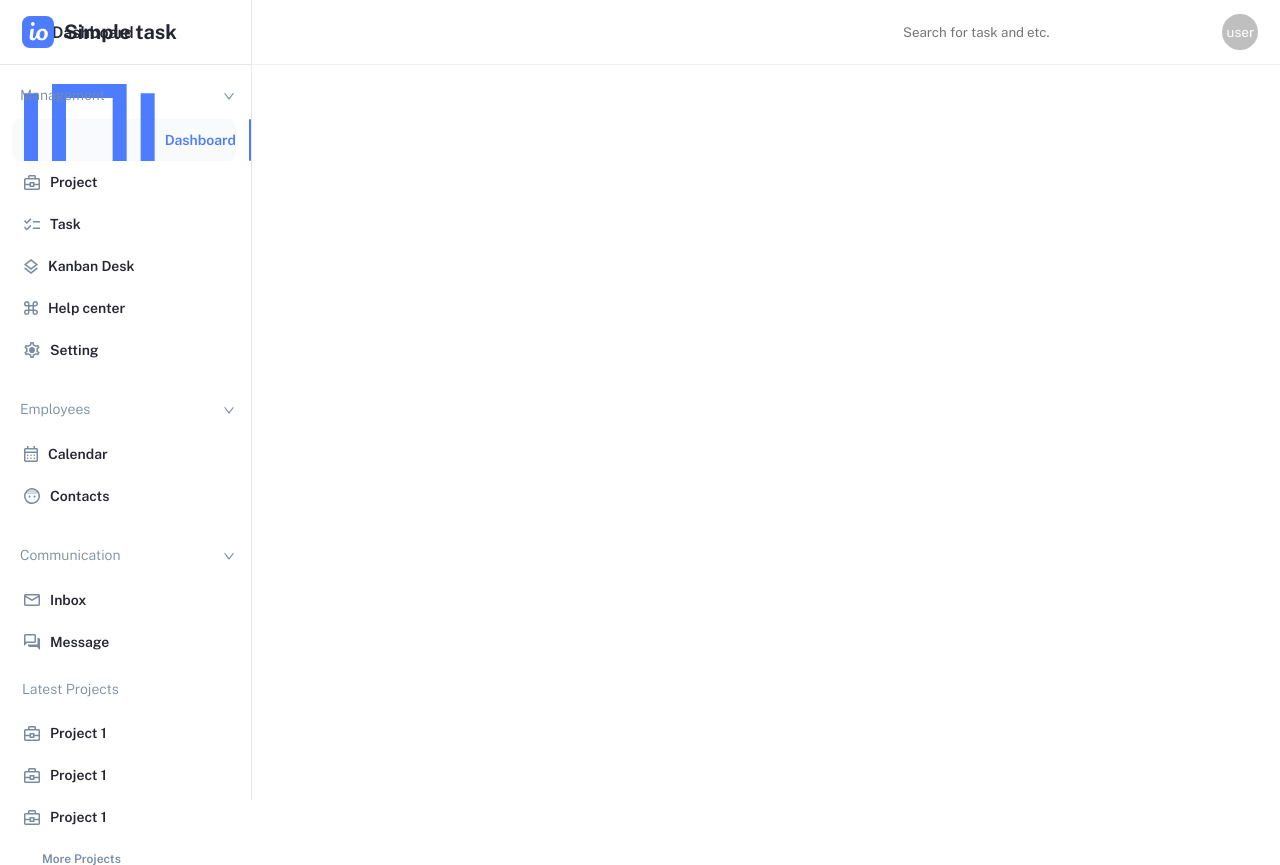
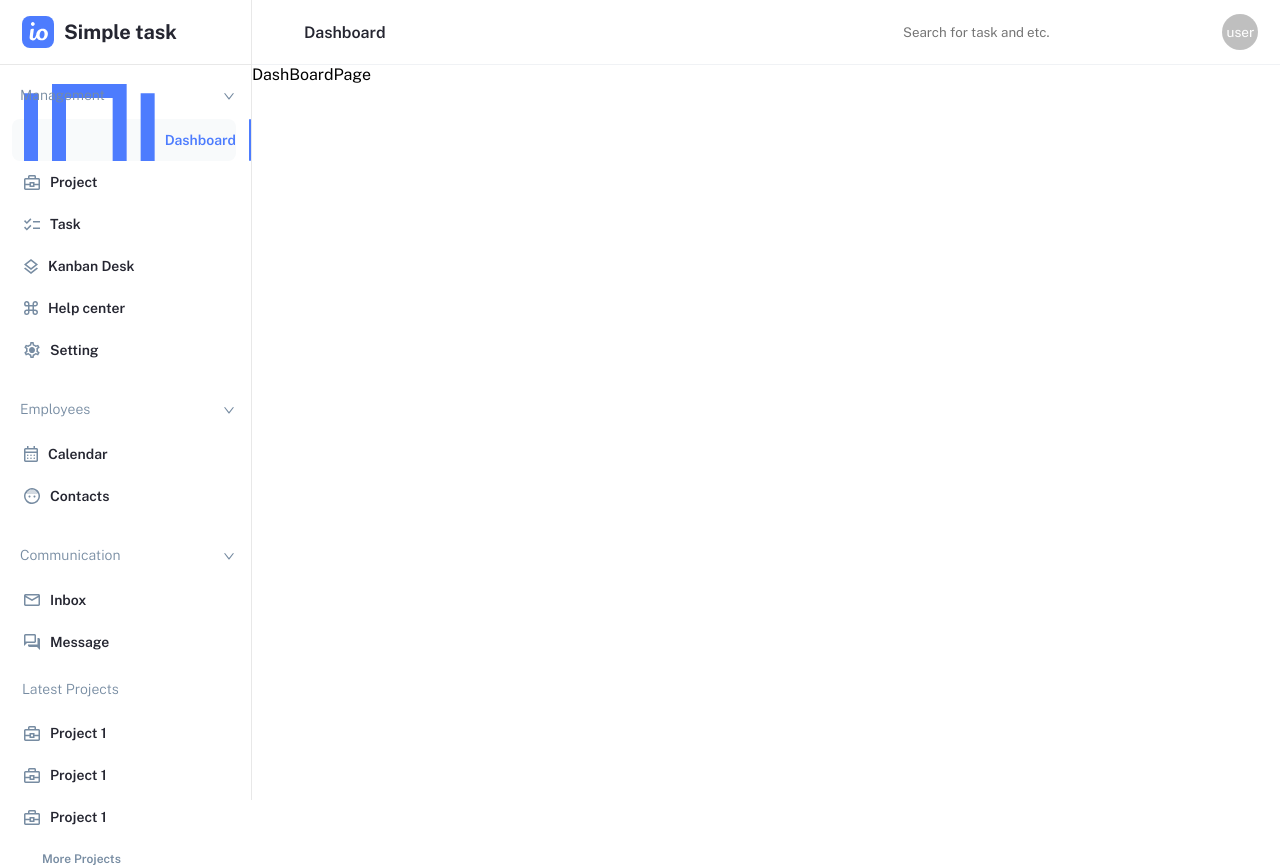
Before and after one commit to Vantan22/simple-task-react, a React (Vite) app: page / in a window 1280 px wide. Before the commit the page ends 800 px from the top, so only its background shows below. Built offline with nearby package versions, Linux system fonts and the light colour scheme; sample sign-in values are in the browser's storage.

Commit message:
add header

```diff
--- a/src/App.jsx
+++ b/src/App.jsx
@@ -6,6 +6,7 @@ import NewPasswordPage from '@pages/NewPasswordPage/index.jsx'
 import RecoveryPage from '@pages/RecoveryPage/index.jsx'
 import HomeLayout from '@layouts/HomeLayout/index.jsx'
 import ProjectPage from '@pages/ProjectPage/index.jsx'
+import DashBoardPage from '@pages/DashBoardPage/index.jsx'
 
 function App() {
   return (
@@ -16,6 +17,7 @@ function App() {
       <Route path="/recovery" element={<RecoveryPage />} />
       <Route path="/new-password" element={<NewPasswordPage />} />
       <Route path="/" element={<HomeLayout />}>
+        <Route index element={<DashBoardPage />} />
         <Route path="/project" element={<ProjectPage />} />
         {/*<Route exact path="/" element={<LoginPage />} />*/}
       </Route>
--- a/src/components/common/SideBar/containts/menuItem.js
+++ b/src/components/common/SideBar/containts/menuItem.js
@@ -6,7 +6,7 @@ export const menuItems = [
       {
         key: 'DASHBOARD',
         content: 'Dashboard',
-        to: '/dashboard',
+        to: '/',
         icon: 'dashboard',
       },
       {
@@ -87,7 +87,7 @@ export const menuItemNoContents = [
       {
         key: 'DASHBOARD',
         content: '',
-        to: '/dashboard',
+        to: '/',
         icon: 'dashboard',
       },
       {
--- a/src/components/common/SideBar/sideBar.module.scss
+++ b/src/components/common/SideBar/sideBar.module.scss
@@ -1,7 +1,6 @@
 .sideBar {
   height: 100vh;
   width: 252px;
-  position: fixed;
   border-right: 1px solid #E8E8E8;
 
 
--- a/src/components/layouts/Header/header.module.scss
+++ b/src/components/layouts/Header/header.module.scss
@@ -1,16 +1,22 @@
 .header {
+  position: sticky;
+  top: 0; /* required */
   display: flex;
   justify-content: space-between;
   align-items: center;
-  width: 100%;
-  height: 100%;
   min-height: 65px;
   padding: 0 22px;
+  width: 100%;
+  height: 65px;
+  background: #FFFFFF;
   border-bottom: 1px solid #F0F2F5;
+  z-index: 3;
+
   .title {
     display: flex;
     align-items: center;
     column-gap: 10px;
+
     h1 {
       font-size: 1.6rem;
       font-style: normal;
@@ -19,14 +25,17 @@
       color: #252631;
     }
   }
+
   .headerControls {
     display: flex;
     column-gap: 24px;
     align-items: center;
+
     .search {
       display: flex;
       align-items: center;
       column-gap: 8px;
+
       label {
         display: flex;
         align-items: center;
@@ -34,6 +43,7 @@
         height: 24px;
         cursor: pointer;
       }
+
       input {
         width: 200px;
         height: 24px;
@@ -45,6 +55,7 @@
       }
     }
   }
+
   .headerButtons {
     display: flex;
     column-gap: 20px;
--- a/src/components/layouts/HomeLayout/index.jsx
+++ b/src/components/layouts/HomeLayout/index.jsx
@@ -5,7 +5,6 @@ import { useEffect } from 'react'
 import SideBar from '@common/SideBar'
 import Header from '@layouts/Header/index.jsx'
 import { useMenuContext } from '@context/MenuProvider/index.jsx'
-import clsx from 'clsx'
 
 const HomeLayout = () => {
   const navigate = useNavigate()
@@ -21,17 +20,14 @@ const HomeLayout = () => {
   }, [isAuthenticated, navigate])
 
   return (
-    <div className={clsx(styles.sideBar, isMenuCollapse && styles.active)}>
+    <div className={styles.homeLayout}>
       <div className={styles.sideBar}>
         <div className={styles.sideBarWrapper}>
-
-        <SideBar />
+          <SideBar />
         </div>
       </div>
-      <div className={styles.children}>
-        <div className={styles.header}>
-          <Header />
-        </div>
+      <div className={styles.content}>
+        <Header />
         <div className={styles.body}>
           <Outlet />
         </div>
--- a/src/components/layouts/HomeLayout/index.module.scss
+++ b/src/components/layouts/HomeLayout/index.module.scss
@@ -5,7 +5,12 @@
   font-size: 1.6rem;
 
   .sideBar {
-    width: 76px;
+    position: fixed;
+    left: 0;
+    top: 0;
+    bottom: 0;
+    width: 252px;
+    transition: width 0.3s;
     height: 100vh;
     border-right: 1px solid #E8E8E8;
 
@@ -17,6 +22,7 @@
 
     &.active {
       width: 252px;
+
       .sideBarWrapper {
         width: 76px;
         height: 100vh;
@@ -25,21 +31,21 @@
     }
   }
 
-  .children {
-    width: 100%;
-    flex: 1 0 0;
+  .sidebar-open {
+    width: 252px;
+  }
 
-    .header {
-      position: fixed;
-      height: 65px;
-      width: 100%;
-    }
+  .sidebar-closed {
+    width: 60px;
+  }
+
+  .content {
+    margin-left: 252px;
+    height: 100vh;
+    flex: 1;
 
     .body {
-      margin-top: 66px;
-      width: 100%;
       height: 100%;
-      overflow: hidden;
     }
   }
 
--- /dev/null
+++ b/src/pages/DashBoardPage/index.jsx
@@ -0,0 +1,5 @@
+const DashBoardPage = () => {
+  return <div>DashBoardPage</div>
+}
+
+export default DashBoardPage
```
